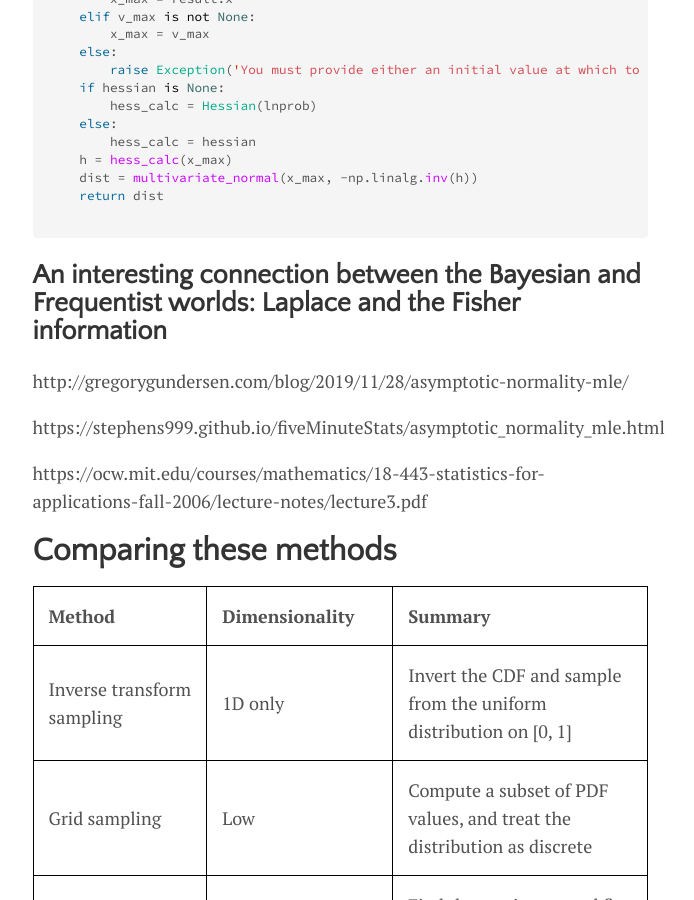
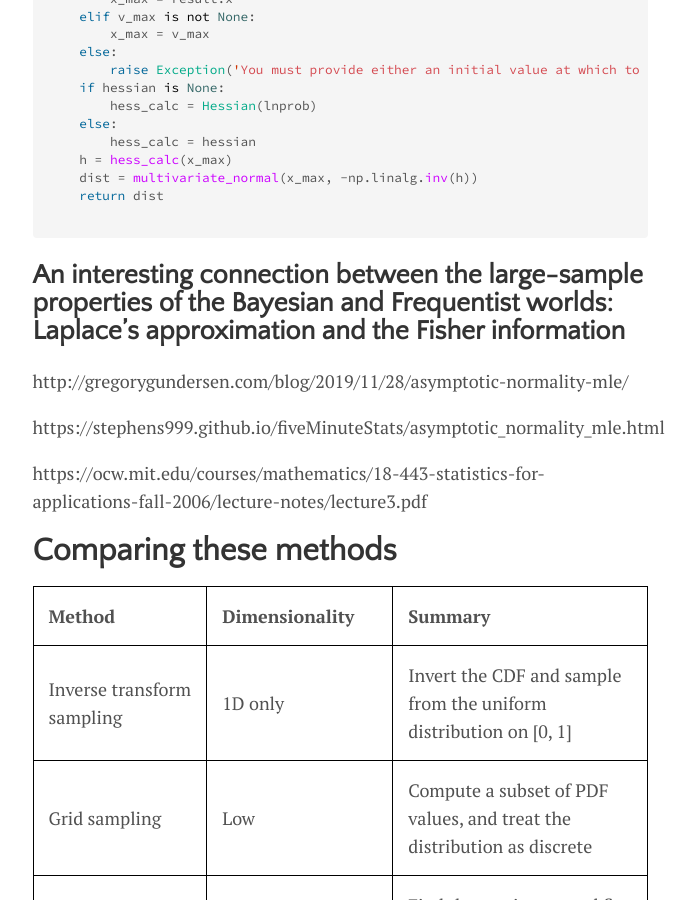
Before and after one commit to lmc2179/lmc2179.github.io, a Jekyll site: the page built from drafts/simple_sampling.md, in a window 1280 px wide and 900 px high, scrolled down 2940 px. Shown: the whole window, without its empty margins (300-994 px from the left). Built offline with Jekyll 4.4.1, drawn with Linux system fonts in a browser that asks for light colours; our own code applies the rules of GitHub Pages for plain Markdown files.

Commit message:
Update simple_sampling.md

````diff
--- a/drafts/simple_sampling.md
+++ b/drafts/simple_sampling.md
@@ -129,7 +129,7 @@ def approx_dist(lnprob, v_init=None, v_max=None, hessian=None):
 
 ```
 
-## An interesting connection between the Bayesian and Frequentist worlds: Laplace and the Fisher information
+## An interesting connection between the large-sample properties of the Bayesian and Frequentist worlds: Laplace's approximation and the Fisher information
 
 http://gregorygundersen.com/blog/2019/11/28/asymptotic-normality-mle/
 
````
